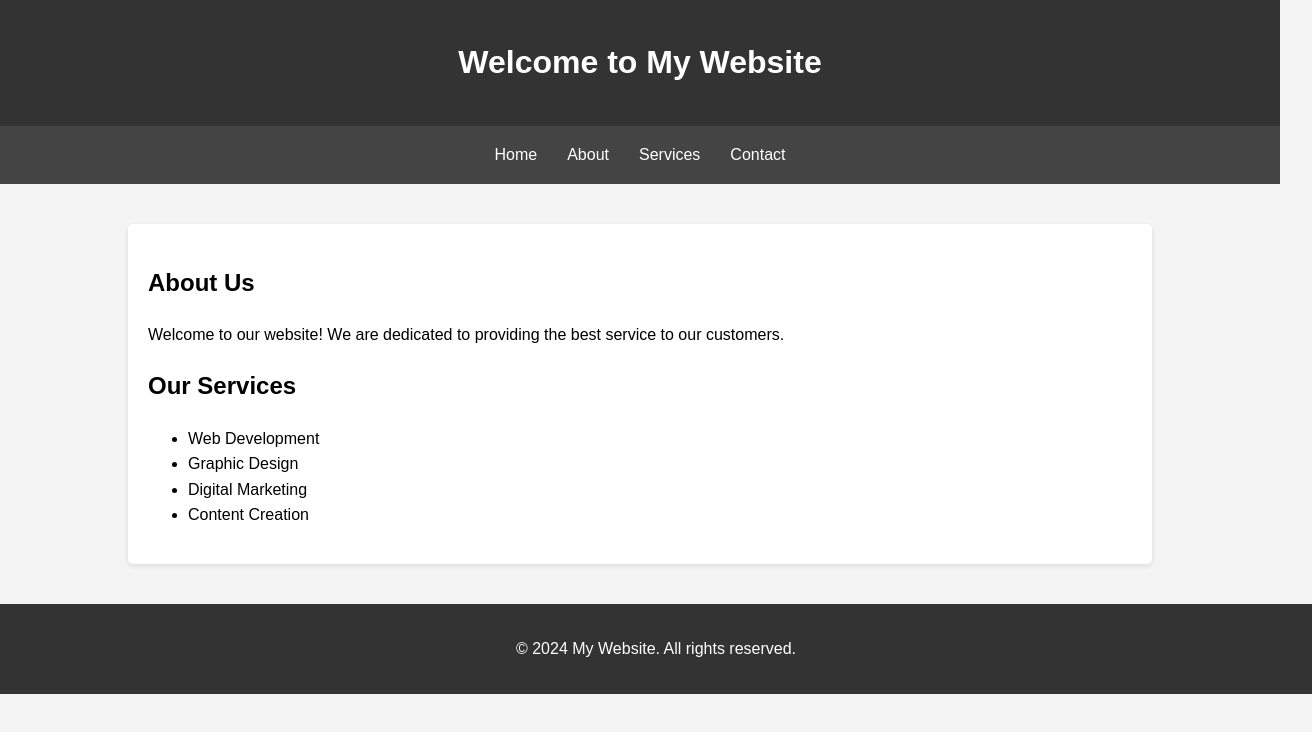
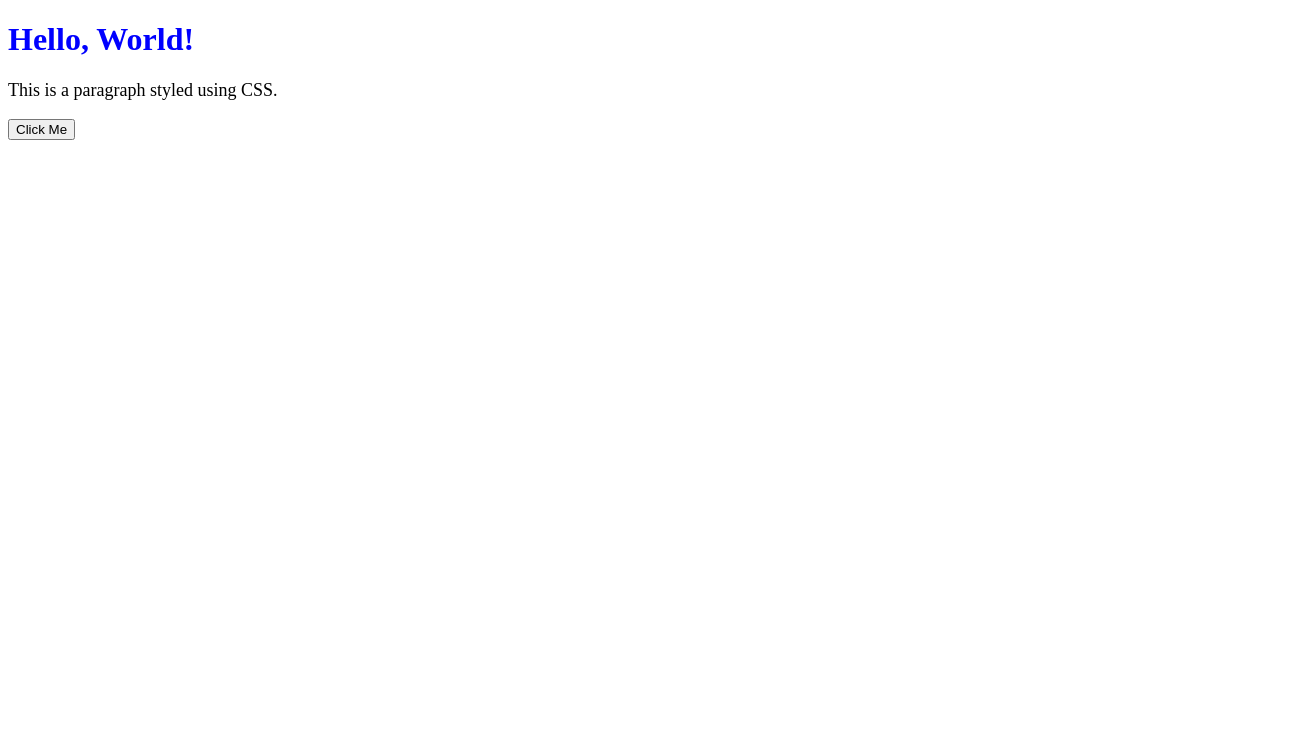
Before and after one commit to Vijaycode2412/TSX-Unstop-Web-Development, a plain HTML site: page index.html in a window 1280 px wide. Shown: the whole page, 1312 px wide, since content can reach past the window. Drawn offline with Linux system fonts and the light colour scheme.

Commit message:
modified:   index.html 	modified:   styles.css

```diff
--- a/index.html
+++ b/index.html
@@ -1,42 +1,18 @@
 <!DOCTYPE html>
 <html lang="en">
 <head>
-    <meta charset="UTF-8">
-    <meta name="viewport" content="width=device-width, initial-scale=1.0">
-    <title>My Website</title>
-    <link rel="stylesheet" href="styles.css">
+  <meta charset="UTF-8" />
+  <meta name="viewport" content="width=device-width, initial-scale=1.0" />
+  <title>My First Web Page</title>
+  <link rel="stylesheet" href="styles.css" />
 </head>
 <body>
-    <header>
-        <h1>Welcome to My Website</h1>
-    </header>
+  <h1>Hello, World!</h1>
+  <p>This is a paragraph styled using CSS.</p>
+  <button>Click Me</button>
 
-    <nav>
-        <ul>
-            <li><a href="#home">Home</a></li>
-            <li><a href="#about">About</a></li>
-            <li><a href="#services">Services</a></li>
-            <li><a href="#contact">Contact</a></li>
-        </ul>
-    </nav>
-
-    <div class="container">
-        <div class="main-content">
-            <h2>About Us</h2>
-            <p>Welcome to our website! We are dedicated to providing the best service to our customers.</p>
-
-            <h2>Our Services</h2>
-            <ul>
-                <li>Web Development</li>
-                <li>Graphic Design</li>
-                <li>Digital Marketing</li>
-                <li>Content Creation</li>
-            </ul>
-        </div>
-    </div>
-
-    <footer>
-        <p>&copy; 2024 My Website. All rights reserved.</p>
-    </footer>
+  <script>
+    console.log("Page has loaded successfully!");
+  </script>
 </body>
 </html>
--- a/styles.css
+++ b/styles.css
@@ -1,67 +1,9 @@
-/* Main Styles */
-body {
-    font-family: 'Arial', sans-serif;
-    line-height: 1.6;
-    margin: 0;
-    padding: 0;
-    background-color: #f4f4f4;
-}
+/* styles.css */
 
-.container {
-    width: 80%;
-    margin: auto;
-    overflow: hidden;
-    padding: 20px;
-}
+h1 {
+    color: blue;
+  }
 
-/* Header Styles */
-header {
-    background: #333;
-    color: white;
-    padding: 1rem;
-    text-align: center;
-}
-
-/* Navigation */
-nav {
-    background: #444;
-    color: white;
-    padding: 1rem;
-}
-
-nav ul {
-    list-style: none;
-    padding: 0;
-    margin: 0;
-    display: flex;
-    justify-content: center;
-}
-
-nav ul li {
-    margin: 0 15px;
-}
-
-nav ul li a {
-    color: white;
-    text-decoration: none;
-}
-
-/* Main Content */
-.main-content {
-    padding: 20px;
-    background: white;
-    margin: 20px 0;
-    border-radius: 5px;
-    box-shadow: 0 2px 5px rgba(0,0,0,0.1);
-}
-
-/* Footer */
-footer {
-    background: #333;
-    color: white;
-    text-align: center;
-    padding: 1rem;
-    position: relative;
-    bottom: 0;
-    width: 100%;
-}
+  p {
+    font-size: 18px;
+  }
```
